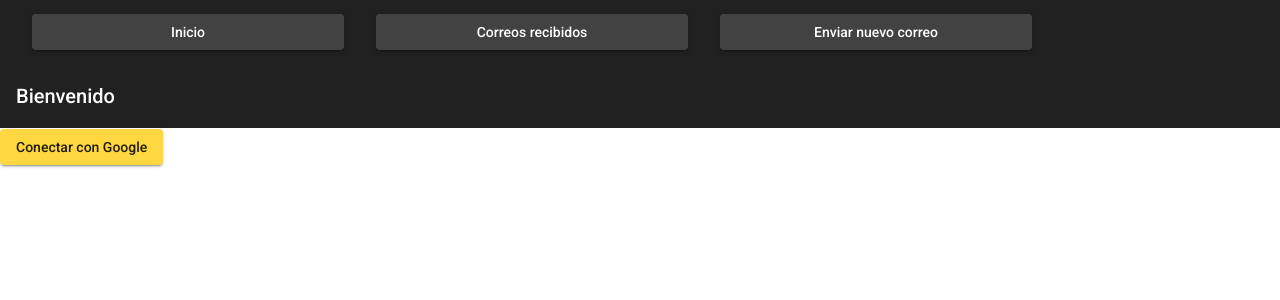
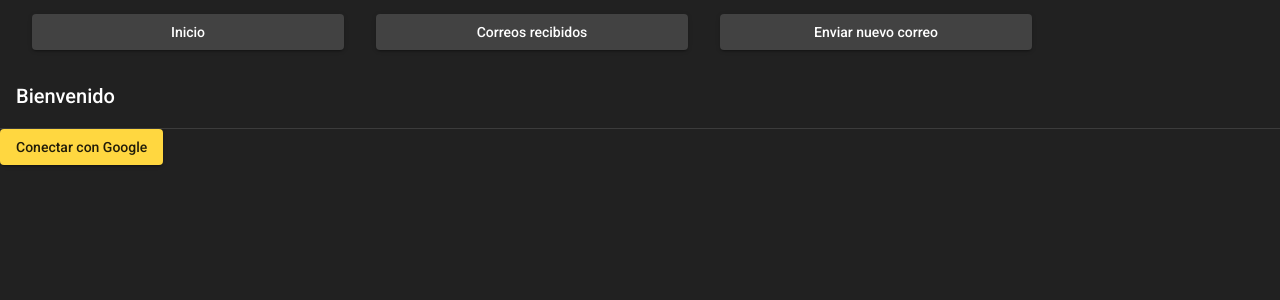
Before and after one commit to igijon/dwec_2021_angular, an Angular app in the folder EmailAngular/: page / in a window 1280 px wide. Shown: the top 300 px of the page. Built offline with nearby package versions, Linux system fonts and the light colour scheme; what ng-gapi would draw is missing.

Commit message:
Exportamos algunos colores para usar en los componentes de nuestra aplicación

```diff
--- a/EmailAngular/src/styles.scss
+++ b/EmailAngular/src/styles.scss
@@ -3,4 +3,8 @@
 @include angular-material-theme($dark-theme);
 
 html, body { height: 100%; }
-body { margin: 0; font-family: Roboto, "Helvetica Neue", sans-serif; }
+body {
+    margin: 0;
+    font-family: Roboto, "Helvetica Neue", sans-serif;
+    background-color: $accent-color;
+}
--- a/EmailAngular/src/themes/themeDark.scss
+++ b/EmailAngular/src/themes/themeDark.scss
@@ -11,3 +11,9 @@ $dark-theme: mat-dark-theme(
   $palette-accent,
   $palette-warn
 );
+
+/*Exportamos variables para usar en scss*/
+$primary-color: mat-color($palette-primary);
+$accent-color: mat-color($palette-accent);
+$warn-color: mat-color($palette-warn);
+$primary-contrast-color: mat-contrast($palette-warn, 50);
```
